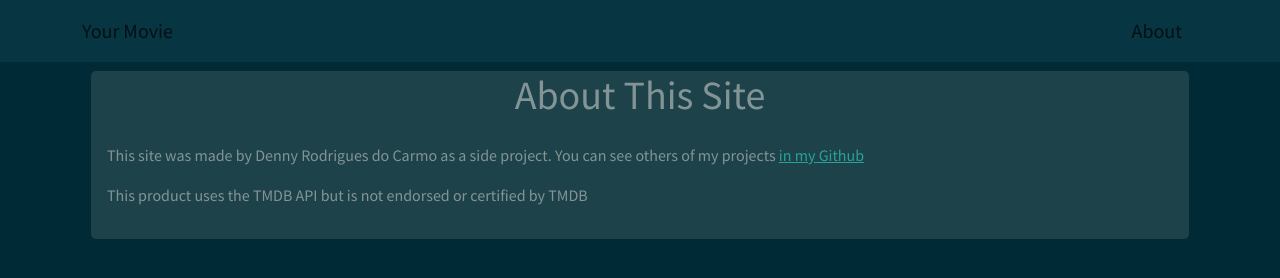
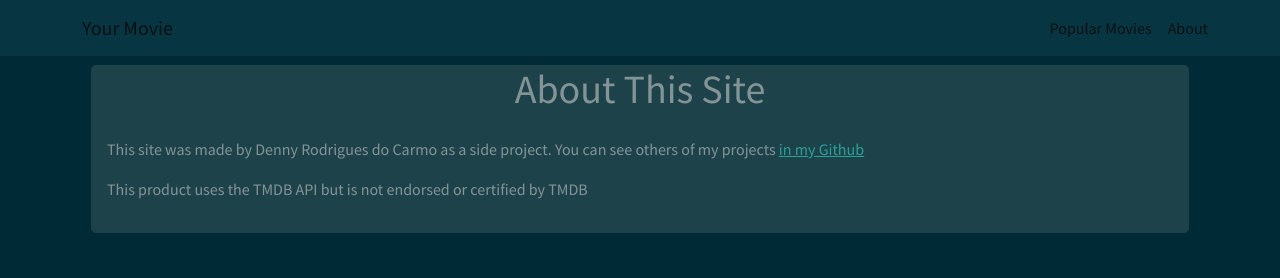
Before and after one commit to DennyRodrigues/YourMovie, a plain HTML site: page about.html in a window 1280 px wide. Drawn offline with nearby package versions, Linux system fonts and the light colour scheme; no server answers.

Commit message:
Update about.html

```diff
--- a/about.html
+++ b/about.html
@@ -9,13 +9,23 @@
     <link rel="stylesheet" href="css/style.css">
 </head>
 <body>
-    <nav class="navbar  bg-dark">
+    <nav class="navbar navbar-expand-md bg-dark">
         <div class="container">
-            <div class="navbar-brand">
-                <a href="index.html" class="navbar-brand">Your Movie</a>
-            </div>
-            <div class="navbar-text">
-                <a href="about.html" class="navbar-brand">About</a>
+            <a href="index.html" class="navbar-brand">Your Movie</a>
+            <button class="navbar-toggler btn btn-dark" type="button" data-bs-toggle="collapse" data-bs-target="#navbarCollapse" aria-controls="navbarCollapse" aria-expanded="false" aria-label="Toggle navigation">
+                <svg xmlns="http://www.w3.org/2000/svg" width="36" height="36" fill="#2aa198" class="bi bi-three-dots-vertical" viewBox="0 0 16 16">
+                    <path d="M9.5 13a1.5 1.5 0 1 1-3 0 1.5 1.5 0 0 1 3 0zm0-5a1.5 1.5 0 1 1-3 0 1.5 1.5 0 0 1 3 0zm0-5a1.5 1.5 0 1 1-3 0 1.5 1.5 0 0 1 3 0z" stroke-width="30" />
+                  </svg>
+            </button>
+            <div class="collapse navbar-collapse" id="navbarCollapse">
+                <ul class="navbar-nav  mb-2 mb-lg-0">
+                    <li class="nav-item ">
+                        <a class="nav-link active" id="popular" aria-current="page" href="./index.html">Popular Movies</a>
+                    </li>
+                    <li class="nav-item">
+                        <a class="nav-link active" aria-current="page" href="about.html">About</a>
+                    </li>
+                </ul>
             </div>
         </div>
     </nav>
```
